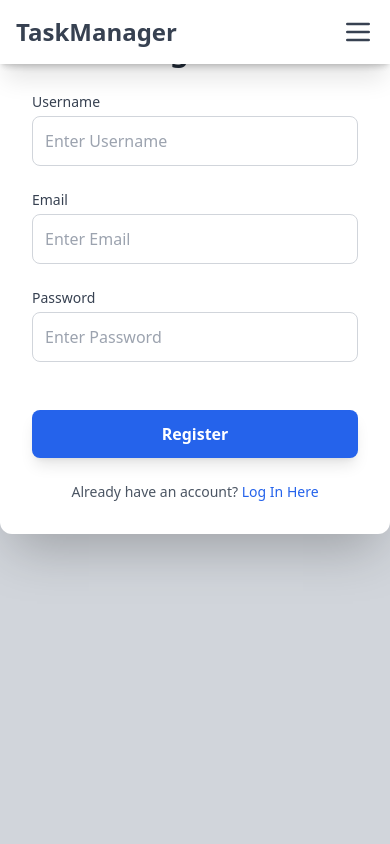
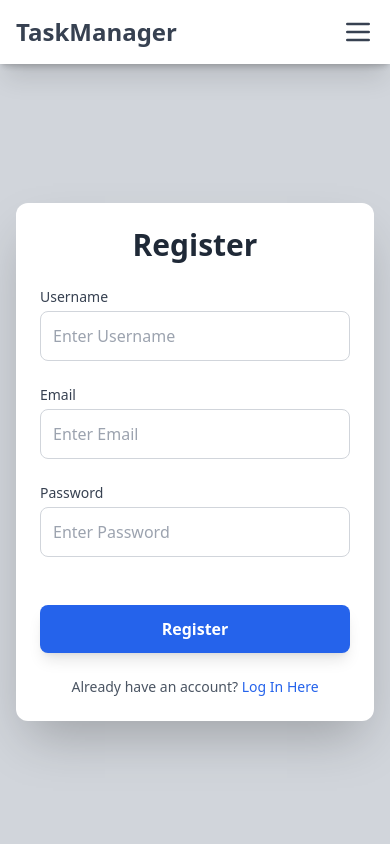
Before and after one commit to tsvetkovivan365-code/flask_task_app, a Flask app: page /register in a window 390 px wide. Run offline with Flask 3, Linux system fonts and the light colour scheme; some libraries are stand-ins or nearby versions.

Commit message:
Adding additional responsiveness to register page

```diff
--- a/templates/register.html
+++ b/templates/register.html
@@ -1,7 +1,14 @@
 {% extends "navbar.html" %}
 {% block body %}
-<section class="bg-white p-8 rounded-xl shadow-2xl mx-auto max-w-lg mt-25">
+<section class='px-4 md:px-6 pt-20 md:pt-24 w-full min-h-screen flex items-center justify-center'>
+  <div class="bg-white p-6 md:p-8 rounded-xl shadow-2xl w-full max-w-md">
     <h2 class="text-3xl font-extrabold text-gray-800 mb-6 text-center">Register</h2>
+
+    {% if error %}
+    <section class="bg-red-600 text-white p-3 rounded-lg mb-4 text-center">
+      {{ error }}
+    </section>
+    {% endif %}
 
     <form method="POST" action="{{url_for('register')}}" name="register_form">
 
@@ -24,5 +31,6 @@
               Log In Here
           </a>
       </p>
+  </div>
 </section>
 {% endblock %}
```
Also changed, not shown: static/css/main.css (+9 -0 lines). Lines whose indentation alone changed are shown as unchanged.
